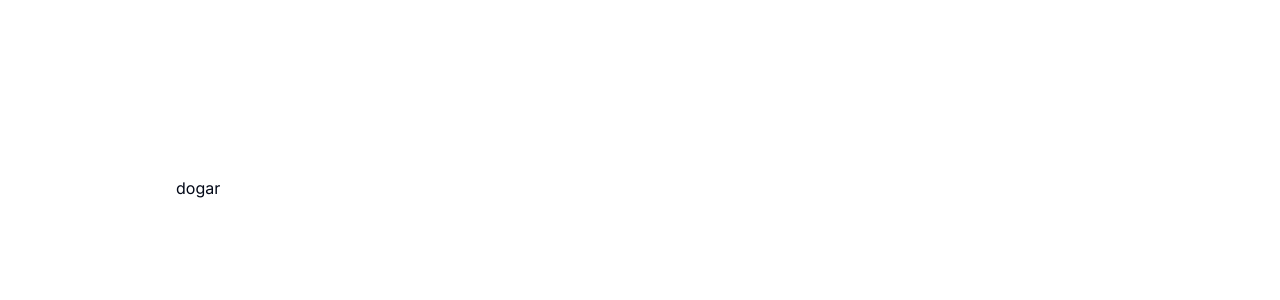
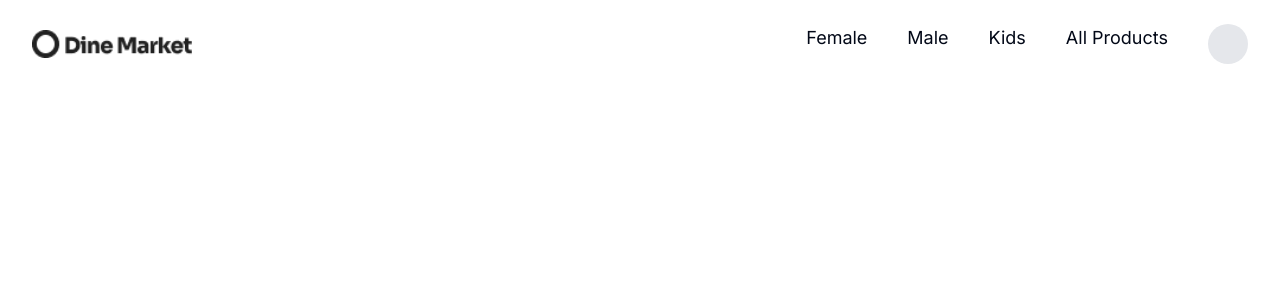
Before and after one commit to dawoodrizwan-05/Hackathone-one-dine-Market, a Next.js app: page / in a window 1280 px wide. Shown: the top 300 px of the page. Built offline with nearby package versions, Linux system fonts and the light colour scheme.

Commit message:
header file update

```diff
--- a/src/app/layout.tsx
+++ b/src/app/layout.tsx
@@ -1,6 +1,7 @@
 import './globals.css'
 import type { Metadata } from 'next'
 import { Inter } from 'next/font/google'
+import Header from "@/components/layout/Header"
 
 const inter = Inter({ subsets: ['latin'] })
 
@@ -16,7 +17,11 @@ export default function RootLayout({
 }) {
   return (
     <html lang="en">
-      <body className={inter.className}>{children}</body>
+      <body className={inter.className}>
+        <Header />
+        {/*Header*/}
+        {children}
+        </body>
     </html>
   )
 }
--- a/src/app/page.tsx
+++ b/src/app/page.tsx
@@ -1,7 +1,10 @@
 import React from 'react'
+
 
 export default function page() {
   return (
-    <div className='m-44'>dogar</div>
+   <div>
+
+   </div>
   )
 }
--- /dev/null
+++ b/src/components/layout/Header.tsx
@@ -0,0 +1,43 @@
+import logo from "/public/logo.webp"
+import Image from "next/image"
+import Link from "next/link"
+
+import React from 'react'
+
+
+function Header() {
+  return (
+    <div className="flex justify-between items-center py-6 px-8">
+        <Image src={logo} alt="logo" className="w-40"/>
+        <ul className="flex gap-x-10">
+          <li className="text-lg">
+            <Link href={"/"}>
+                Female
+            </Link>
+          </li>
+
+          <li className="text-lg">
+            <Link href={"/"}>
+                Male
+            </Link>
+          </li>
+
+          <li className="text-lg">
+            <Link href={"/"}>
+                Kids
+            </Link>
+          </li>
+
+          <li className="text-lg">
+            <Link href={"/"}>
+                All Products
+            </Link>
+          </li>
+          <div className="h-10 w-10 rounded-full bg-gray-200"></div>
+
+        </ul>
+    </div>
+  )
+}
+
+export default Header
--- a/tsconfig.json
+++ b/tsconfig.json
@@ -19,6 +19,7 @@
         "name": "next"
       }
     ],
+    "baseUrl": ".",
     "paths": {
       "@/*": ["./src/*"]
     }
```
Also changed, not shown: public/Logo.webp (added).
